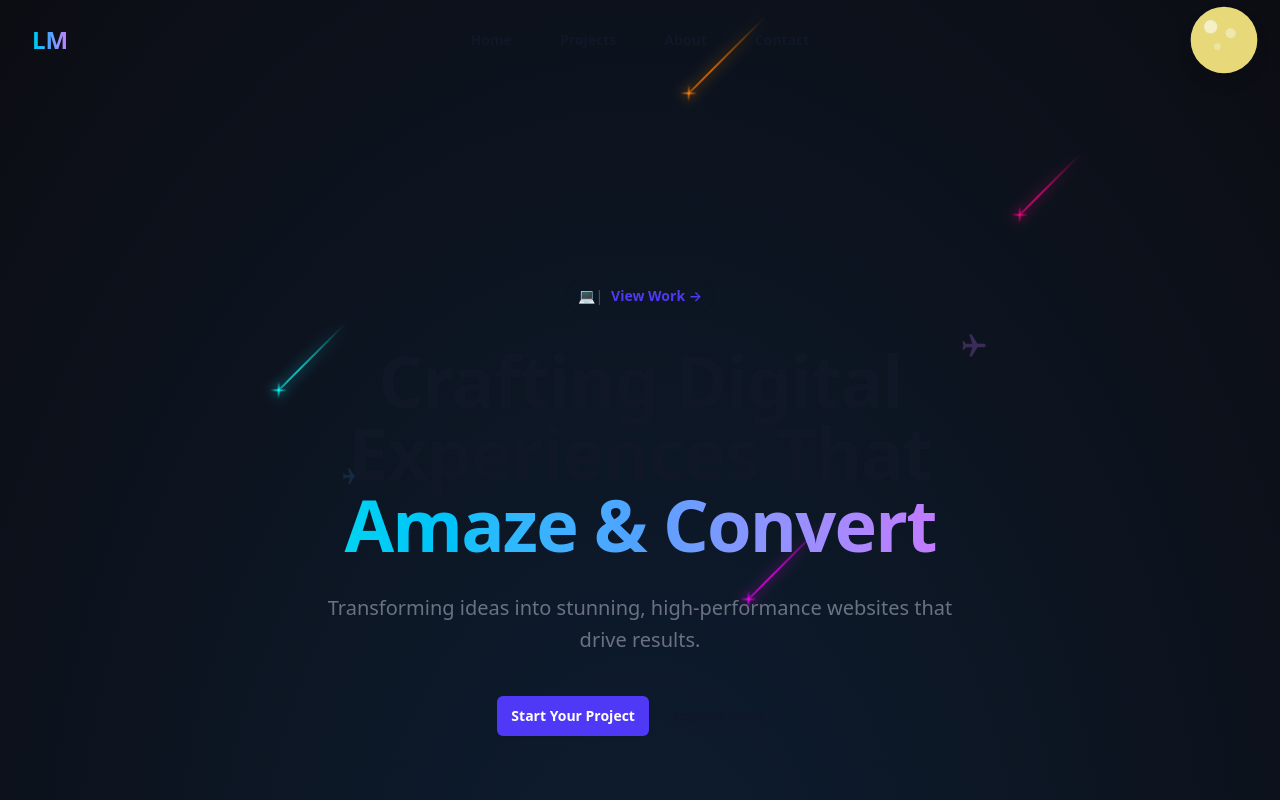
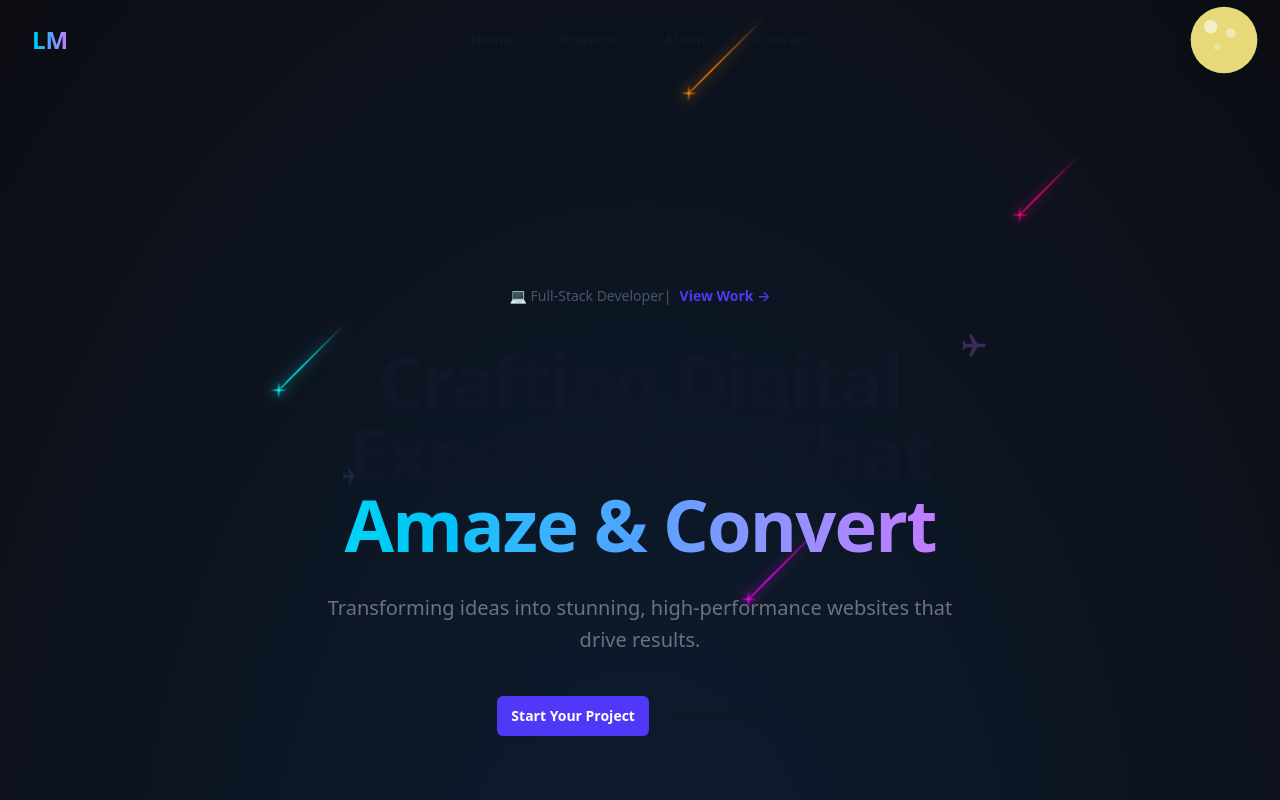
Before and after one commit to Coderinsightmaven/portfolio-2025, a Next.js app: page / in a window 1280 px wide. Shown: the top 800 px of the page. Built offline with nearby package versions, Linux system fonts and the light colour scheme.

Commit message:
Update pause time in TypewriterText component to enhance user experience during title display. Adjusted pause duration from 2000ms to 5000ms for improved readability and engagement.

```diff
--- a/src/components/HeroSection.tsx
+++ b/src/components/HeroSection.tsx
@@ -67,7 +67,7 @@ const TypewriterText = () => {
     const currentTitle = titles[currentTitleIndex];
     const typeSpeed = 100; // ms per character
     const deleteSpeed = 50; // ms per character when deleting
-    const pauseTime = 2000; // ms to pause at full text
+    const pauseTime = 5000; // ms to pause at full text
 
     const timeout = setTimeout(() => {
       if (!isDeleting) {
```
